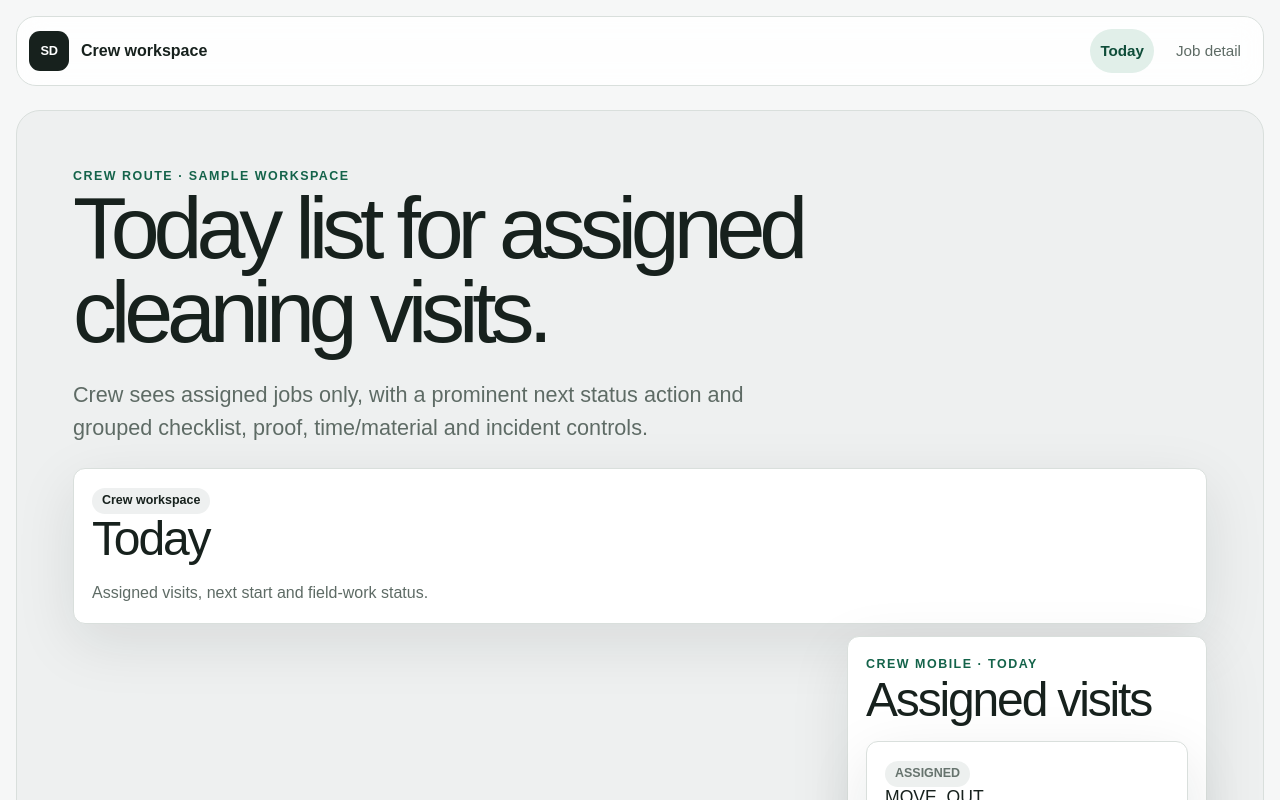
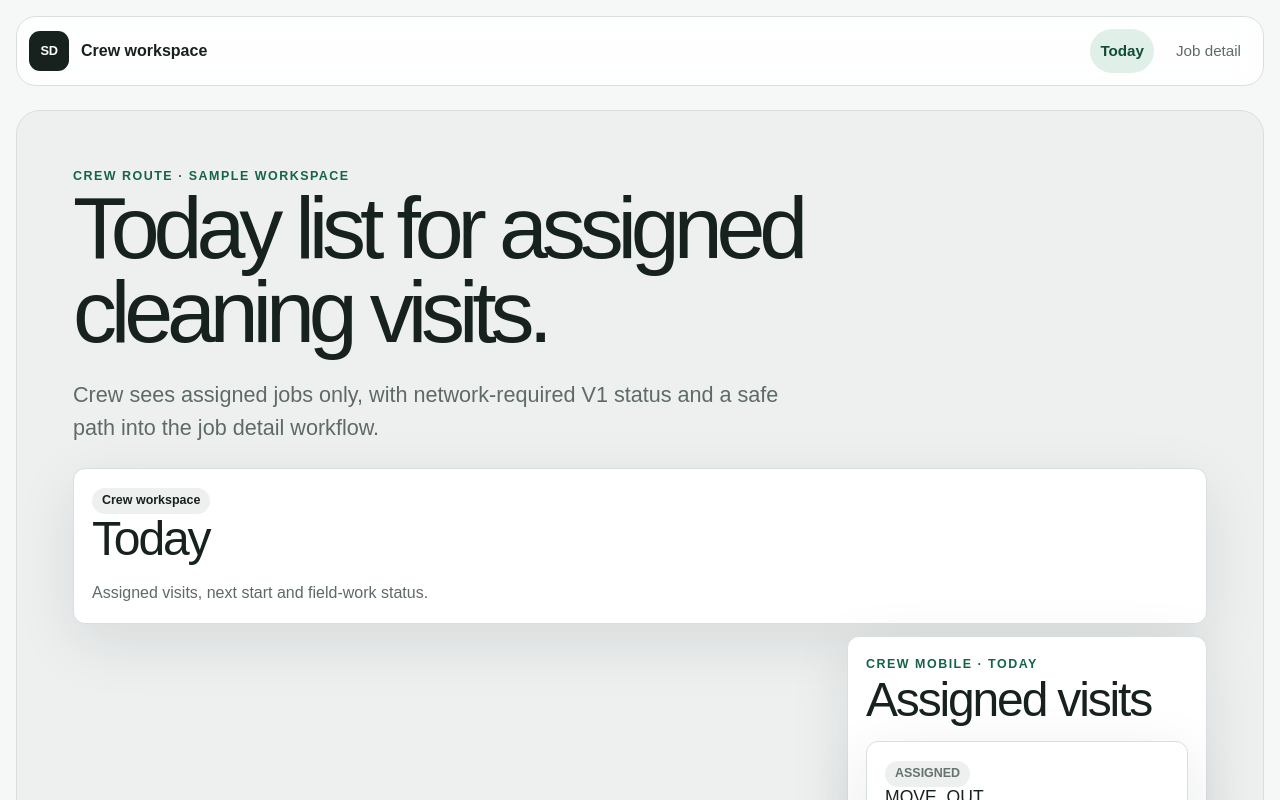
Before and after one commit to SaamVR/ServiceDesk, a Next.js app: page /crew/today in a window 1280 px wide. Shown: the top 800 px of the page. Built offline with nearby package versions, Linux system fonts and the light colour scheme.

Commit message:
feat(crew): map today route

```diff
--- a/src/app/crew/today/page.tsx
+++ b/src/app/crew/today/page.tsx
@@ -4,9 +4,10 @@ export default function CrewTodayPage() {
   return (
     <OperationalRoute
       surface="crew"
+      crewModule="today"
       workspaceLabel="Crew workspace"
       title="Today list for assigned cleaning visits."
-      description="Crew sees assigned jobs only, with a prominent next status action and grouped checklist, proof, time/material and incident controls."
+      description="Crew sees assigned jobs only, with network-required V1 status and a safe path into the job detail workflow."
     />
   );
 }
```
